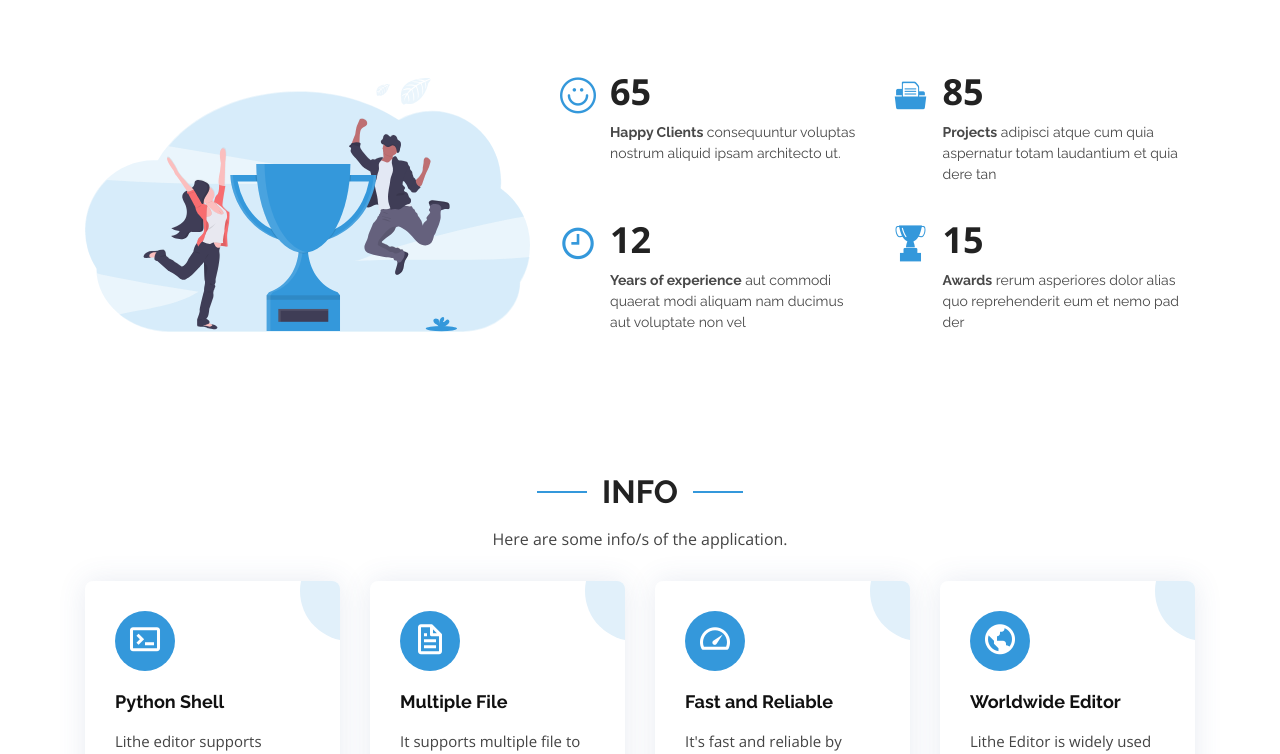
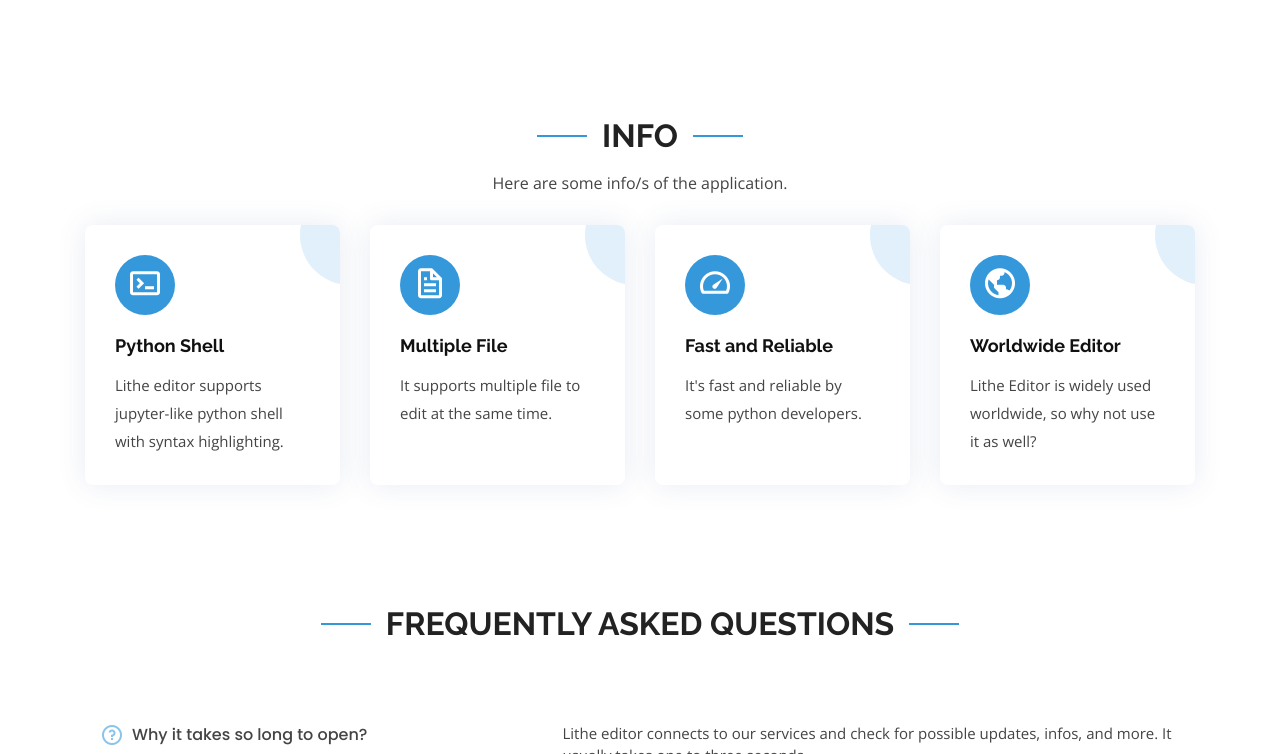
Before and after one commit to lithe-editor/lithe, a plain HTML site: page index.html in a window 1280 px wide. Shown: the part 931-1685 px from the top of the page. Drawn offline with nearby package versions, Linux system fonts and the light colour scheme.

Commit message:
Update index.html

```diff
--- a/index.html
+++ b/index.html
@@ -104,57 +104,6 @@
 
       </div>
     </section><!-- End About Us Section -->
-
-    <!-- ======= Counts Section ======= -->
-    <section id="counts" class="counts">
-      <div class="container">
-
-        <div class="row">
-          <div class="image col-xl-5 d-flex align-items-stretch justify-content-center justify-content-xl-start" data-aos="fade-right" data-aos-delay="150">
-            <img src="assets/img/counts-img.svg" alt="" class="img-fluid">
-          </div>
-
-          <div class="col-xl-7 d-flex align-items-stretch pt-4 pt-xl-0" data-aos="fade-left" data-aos-delay="300">
-            <div class="content d-flex flex-column justify-content-center">
-              <div class="row">
-                <div class="col-md-6 d-md-flex align-items-md-stretch">
-                  <div class="count-box">
-                    <i class="icofont-simple-smile"></i>
-                    <span data-toggle="counter-up">65</span>
-                    <p><strong>Happy Clients</strong> consequuntur voluptas nostrum aliquid ipsam architecto ut.</p>
-                  </div>
-                </div>
-
-                <div class="col-md-6 d-md-flex align-items-md-stretch">
-                  <div class="count-box">
-                    <i class="icofont-document-folder"></i>
-                    <span data-toggle="counter-up">85</span>
-                    <p><strong>Projects</strong> adipisci atque cum quia aspernatur totam laudantium et quia dere tan</p>
-                  </div>
-                </div>
-
-                <div class="col-md-6 d-md-flex align-items-md-stretch">
-                  <div class="count-box">
-                    <i class="icofont-clock-time"></i>
-                    <span data-toggle="counter-up">12</span>
-                    <p><strong>Years of experience</strong> aut commodi quaerat modi aliquam nam ducimus aut voluptate non vel</p>
-                  </div>
-                </div>
-
-                <div class="col-md-6 d-md-flex align-items-md-stretch">
-                  <div class="count-box">
-                    <i class="icofont-award"></i>
-                    <span data-toggle="counter-up">15</span>
-                    <p><strong>Awards</strong> rerum asperiores dolor alias quo reprehenderit eum et nemo pad der</p>
-                  </div>
-                </div>
-              </div>
-            </div><!-- End .content-->
-          </div>
-        </div>
-
-      </div>
-    </section><!-- End Counts Section -->
 
     <!-- ======= Info Section ======= -->
     <section id="services" class="services">
```
